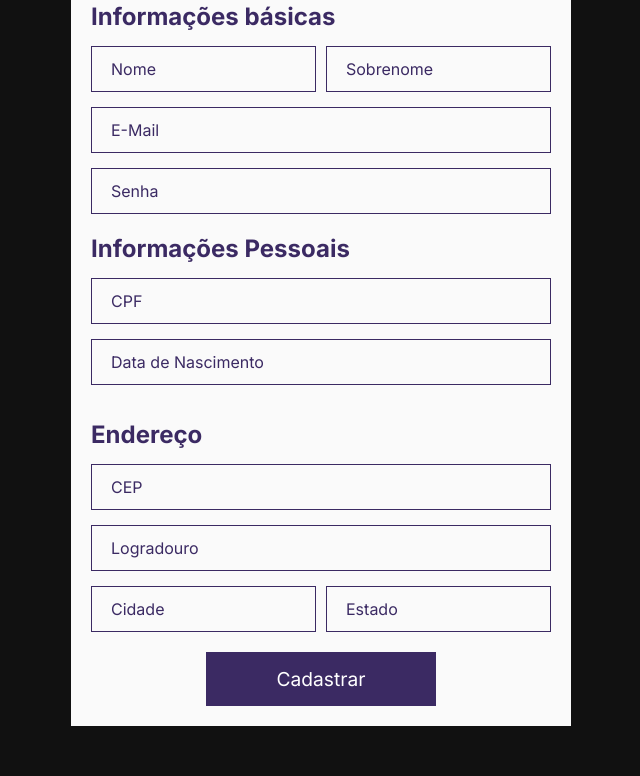
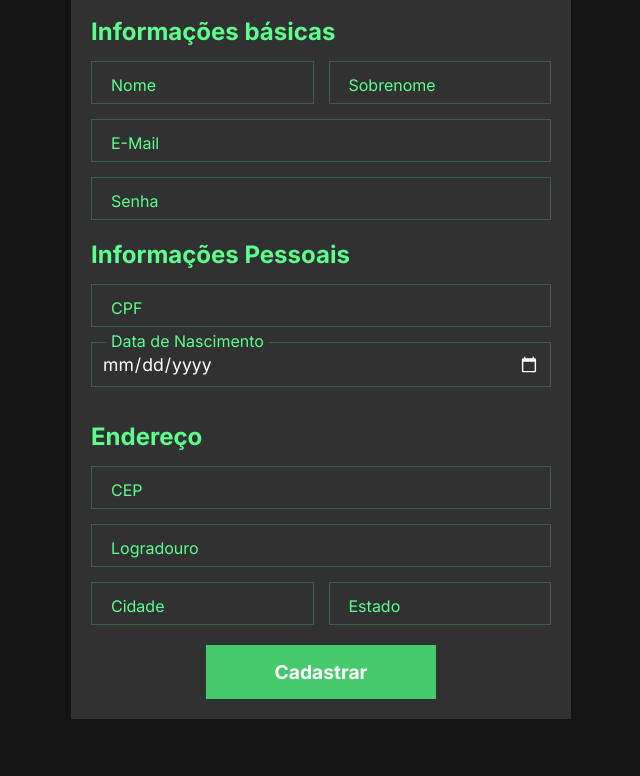
Before and after one commit to Mulinatti/Form-Validation, a plain HTML site: page index.html in a window 1280 px wide. Shown: the part 128-904 px from the top of the page, without its empty margins (319-959 px from the left). Drawn offline with Linux system fonts and the light colour scheme.

Commit message:
age validation and new design

```diff
--- /dev/null
+++ b/assets/js/validacao.js
@@ -0,0 +1,28 @@
+const birthDate = document.querySelector("#nascimento");
+
+birthDate.addEventListener("blur", (e) => {
+
+    validaDataNascimento(e.target);
+})
+
+function validaDataNascimento(input) {
+
+    const dateInput = new Date(input.value);
+
+    let mensagem = "";
+
+    if(!overEighteen(dateInput)) {
+        mensagem = "Você é menor de 18 anos";
+        console.log("menor de 18");
+    }
+
+    input.setCustomValidity(mensagem);
+}
+
+function overEighteen(date) {
+
+    const todayDate = new Date();
+    const userDate = new Date(date.getUTCFullYear() + 18, date.getUTCMonth() + 1, date.getUTCDate());
+
+    return userDate <= todayDate
+}
--- a/assets/styles.css
+++ b/assets/styles.css
@@ -3,7 +3,7 @@
     box-sizing: border-box;
     margin: 0;
     padding: 0;
-    font-family: "Inter", sans-serif;
+    font-family: "Fira Code", "Inter", sans-serif;
 }
 
 html {
@@ -13,7 +13,7 @@ html {
 
 body {
 
-    background-color: #111111;
+    background-color: #141414;
     display: flex;
     align-items: center;
     justify-content: center;
@@ -21,13 +21,13 @@ body {
 
 .formulario {
 
-    background-color: #fafafa;
+    background-color: #313131;
     max-width: 500px;
     padding: 20px;
     display: grid;
     grid-template-columns: auto;
     grid-template-rows: repeat(4, auto);
-    color: #3b2a63;
+    color: #5cff8d;
     row-gap: 20px;
     margin: 50px 0;
 }
@@ -35,7 +35,8 @@ body {
 .titulo-principal {
 
     text-align: center;
-    border-bottom: 1px solid #3b2a637c;
+    border-bottom: 1px solid #5dff9e56;
+    padding-bottom: 15px;
 }
 
 .campo {
@@ -48,8 +49,7 @@ body {
     display: grid;
     grid-template-columns: 1fr 1fr;
     grid-template-rows: repeat(4, auto);
-    row-gap: 15px;
-    column-gap: 10px;
+    gap: 15px;
 }
 
 .titulo {
@@ -121,42 +121,71 @@ body {
 input {
 
     outline: none;
-    font-size: 1.2rem;
+    font-size: 1.1rem;
     padding: 10px;
     width: 100%;
     background: transparent;
-    border: 1px solid #3b2a63;
+    border: 1px solid #5dff9e3a;
+    color: #fff;
+    transition: all .5s;
+    color-scheme: dark;
 }
 
 label {
 
     position: absolute;
     left: 15px;
-    top: 13px;
-    transition: top .3s;
-    background-color: #fafafa;
+    top: 14px;
+    transition: all .3s;
+    background-color: #313131;
     padding: 0 5px;
     pointer-events: none;
 }
 
-.campo input:valid ~ label, .campo input:focus ~ label {
+input::placeholder {
 
-   top: -11px;
+    visibility: hidden;
 }
+
+input:focus {
+
+    border: 1px solid #5dff9e;
+}
+
+input:focus + label,
+input:not(:placeholder-shown) + label {
+
+    top: -11px;
+}
+
 
 button {
 
     padding: 15px;
-    background-color: #3b2a63;
+    background-color: #47c96e;
     border: none;
     color: #fff;
     font-size: 1.2rem;
     width: 50%;
     justify-self: center;
+    font-weight: 700;
+    transition: ease-in-out .3s;
+}
+
+button:hover {
+
+    background-color: #57e080;
+    color: #ffffff;
+    cursor: pointer;
 }
 
 @media only screen and (max-width: 400px) {
 
+    .formulario {
+
+        margin: 0;
+        width: 100vw;
+    }
 
     .dados {
 
--- a/index.html
+++ b/index.html
@@ -12,57 +12,59 @@
     </head>
     <body>
         <form class="formulario" action="">
-            <h1 class="formulario-titulo titulo-principal">Cadastro</h1>
+            <h1 class="formulario-titulo titulo-principal">Cadastro&lt;&sol;&gt;</h1>
             <div class="dados login">
                 <h2 class="login-titulo titulo">Informações básicas</h2>
                 <section class="campo campo-nome">
-                    <input type="text" required>
+                    <input type="text" required  placeholder="nome">
                     <label for="nome">Nome</label>
                 </section>
                 <section class="campo campo-sobrenome">
-                    <input type="text" required>
+                    <input type="text" required  placeholder="Sobrenome">
                     <label for="sobrenome">Sobrenome</label>
                 </section>
                 <section class="campo campo-email">
-                    <input type="email" required>
+                    <input type="email" required  placeholder="E-Mail">
                     <label for="email">E-Mail</label>
                 </section>
                 <section class="campo campo-senha">
-                    <input type="password" required>
+                    <input type="password" required maxlength="16" placeholder="Senha" pattern="^(?=.*?[A-Z])(?=.*?[a-z])(?=.*?[0-9])(?=.*?[#?!@$%^&*-]).{8,16}$"
+                    title="A senha deve conter um número, um caractere especial, uma letra maiúscula, entre 8 e 16 letras">
                     <label for="senha">Senha</label>
                 </section>
             </div>
             <div class="dados pessoal">
                 <h2 class="pessoal-titulo titulo">Informações Pessoais</h2>
                 <section class="campo campo-cpf">
-                    <input type="text" required>
+                    <input type="text" required  placeholder="CPF">
                     <label for="cpf">CPF</label>
                 </section>
                 <section class="campo campo-data">
-                    <input type="text" required>
+                    <input id="nascimento" type="date" required  placeholder="Data de Nascimento">
                     <label for="birthDate">Data de Nascimento</label>
                 </section>
             </div>
             <div class="dados endereco">
                 <h2 class="endereco-titulo titulo">Endereço</h2>
                 <section class="campo campo-cep">
-                    <input type="text" required>
+                    <input type="text" required  placeholder="CEP">
                     <label for="cep">CEP</label>
                 </section>
                 <section class="campo campo-logradouro">
-                    <input type="text" required>
+                    <input type="text" required  placeholder="Logradouro">
                     <label for="logradouro">Logradouro</label>
                 </section>
                 <section class="campo campo-cidade">
-                    <input type="text" required>
+                    <input type="text" required  placeholder="Cidade">
                     <label for="cidade">Cidade</label>
                 </section>
                 <section class="campo campo-estado">
-                    <input type="text" required>
+                    <input type="text" required  placeholder="Estado">
                     <label for="estado">Estado</label>
                 </section>
             </div>
             <button>Cadastrar</button>
         </form>
     </body>
+    <script src="assets/js/validacao.js"></script>
 </html>
```
